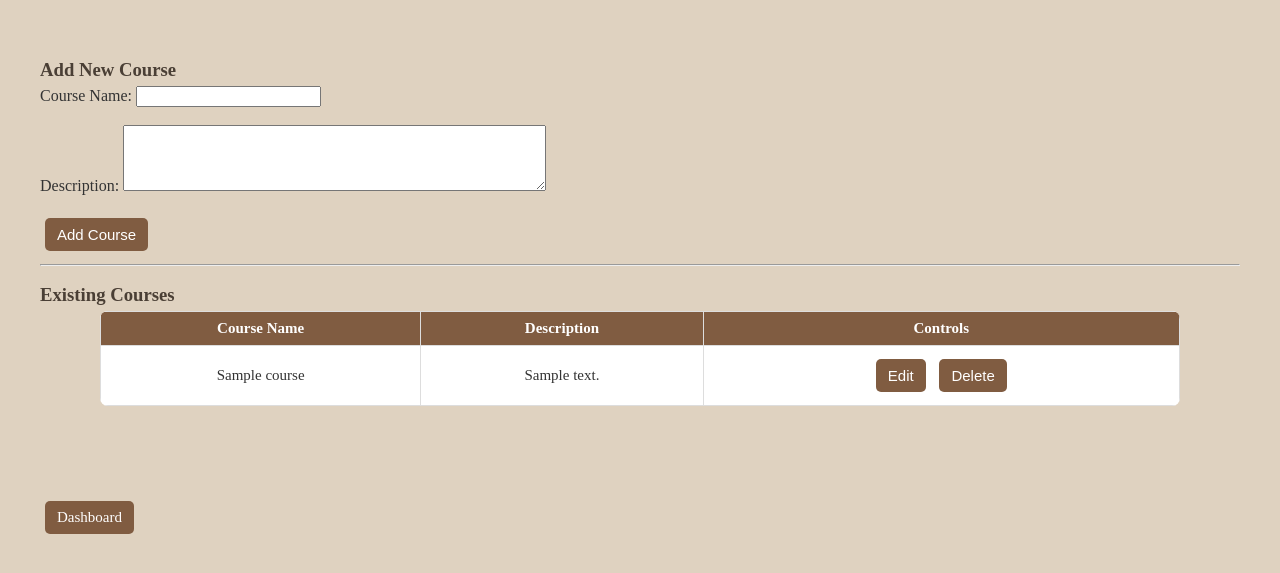
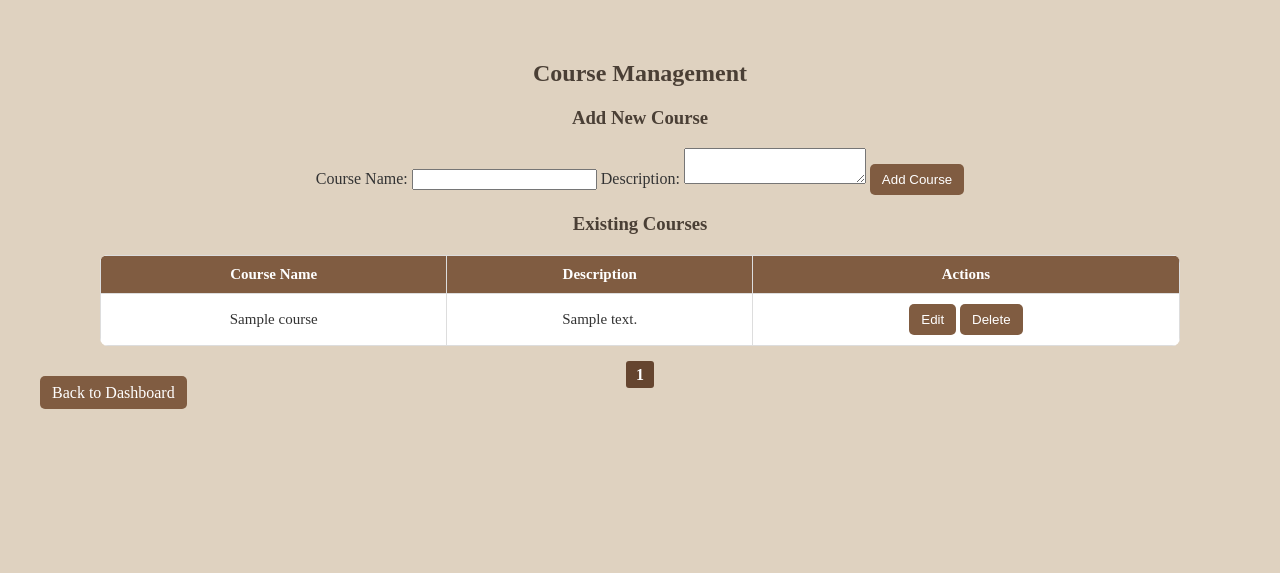
Before and after one commit to Ronalynsia/Library-Management-System, a PHP site: page /admin/courses.php in a window 1280 px wide. Shown: the top 573 px of the page. Run offline with PHP 8.4, Linux system fonts and the light colour scheme; tables that the repository leaves empty or names only in its code hold one stand-in row (values such as "Sample post").

Commit message:
Ray Laxamana
Courses.php

```diff
--- a/admin/courses.php
+++ b/admin/courses.php
@@ -6,27 +6,22 @@ require_once 'admin-class.php';
 $db = new Database();
 $admin = new Admin($db);
 
-//Pagination variables
+// Pagination Logic
 $limit = 5; // Records per page
 $current_page = isset($_GET['page']) ? (int)$_GET['page'] : 1;
 $offset = ($current_page - 1) * $limit;
 
-//Get total course count and fetch paginated courses
+// Get total course count and fetch paginated courses
 $totalCourses = $admin->getCourseCount();
 $totalPages = ceil($totalCourses / $limit);
 $courses = $admin->getCourses($limit, $offset);
 
-
-
+// Handle POST requests
 if ($_SERVER['REQUEST_METHOD'] == 'POST') {
-
     if (isset($_POST['add_course'])) {
         $course_name = trim($_POST['course_name']);
         $description = trim($_POST['description']);
         if (!empty($course_name) && !empty($description)) {
-
-            $course_name = htmlspecialchars($course_name);
-            $description = htmlspecialchars($description);
             if ($admin->addCourse($course_name, $description)) {
                 $_SESSION['success'] = "Course added successfully!";
             } else {
@@ -56,8 +51,9 @@ if ($_SERVER['REQUEST_METHOD'] == 'POST') {
             $_SESSION['error'] = "Failed to delete course.";
         }
     }
+    header("Location: courses.php?page=$current_page");
+    exit();
 }
-$courses_result = $admin->getCourses();
 ?>
 
 <!DOCTYPE html>
@@ -65,103 +61,154 @@ $courses_result = $admin->getCourses();
 <head>
     <meta charset="UTF-8">
     <meta name="viewport" content="width=device-width, initial-scale=1.0">
-    <link rel="stylesheet" href="css/courses.css">
-    <title>Course List - Library System</title>
-
+    <title>Course Management - Library System</title>
     <style>
         body {
             font-family: 'Times New Roman', sans-serif;
             background-color: #94672b4b;
             margin: 0;
-    padding:0;
             padding: 40px;
             color: #333;
         }
-
-h3 {
-    margin-bottom: 5px;
+        h2, h3 {
+            text-align: center;
             color: #4a3f35;
         }
-
         table {
             width: 90%;
             border-collapse: collapse;
-    margin-top: 5px;
+            margin: 20px auto;
             background: #fff;
             border-radius: 8px;
             overflow: hidden;
-    margin-left: auto;
-    margin-right: auto;
         }
-
         th, td {
             border: 1px solid #ddd;
-    padding: 8px 10px;
+            padding: 10px;
             text-align: center;
             font-size: 15px;
         }
-
         th {
             background-color: #805c41;
             color: #fff;
         }
-
         tr:nth-child(even) {
             background-color: #f9f9f9;
         }
-
         tr:hover {
-    background-color: #886a527e;
+            background-color: #e0d6cc;
         }
-
-
         button, a.button {
-    display: inline-block;
             background-color: #805c41;
             color: #fff;
             padding: 8px 12px;
-    margin: 5px;
+            text-decoration: none;
             border: none;
             border-radius: 5px;
+            transition: background-color 0.3s;
+        }
+        button:hover, a.button:hover {
+            background-color: #65452f;
+        }
+        .pagination {
             text-align: center;
+            margin-top: 20px;
+        }
+        .pagination a {
+            margin: 0 5px;
+            padding: 5px 10px;
+            background-color: #805c41;
+            color: #fff;
+            border-radius: 3px;
             text-decoration: none;
-    cursor: pointer;
-    font-size: 15px;
-    transition: background-color 0.3s ease, transform 0.2s ease;
+        }
+        .pagination a.active {
+            font-weight: bold;
+            background-color: #65452f;
+        }
+    </style>
+    <script>
+        function editCourse(id, currentName, currentDescription) {
+            let newName = prompt("Edit course name:", currentName);
+            let newDescription = prompt("Edit course description:", currentDescription);
+            if (newName && newDescription) {
+                let form = document.createElement("form");
+                form.method = "POST";
+                form.action = "courses.php";
+
+                let inputId = document.createElement("input");
+                inputId.type = "hidden";
+                inputId.name = "edit_id";
+                inputId.value = id;
+                form.appendChild(inputId);
+
+                let inputName = document.createElement("input");
+                inputName.type = "hidden";
+                inputName.name = "edit_course_name";
+                inputName.value = newName;
+                form.appendChild(inputName);
+
+                let inputDescription = document.createElement("input");
+                inputDescription.type = "hidden";
+                inputDescription.name = "edit_course_description";
+                inputDescription.value = newDescription;
+                form.appendChild(inputDescription);
+
+                let inputSubmit = document.createElement("input");
+                inputSubmit.type = "hidden";
+                inputSubmit.name = "edit_course";
+                form.appendChild(inputSubmit);
+
+                document.body.appendChild(form);
+                form.submit();
+            }
         }
 
-button:hover, a.button:hover {
-    background-color: #65452f;
-    transform: scale(1.05);
+        function deleteCourse(id, name) {
+            if (confirm(Are you sure you want to delete the course: ${name}?)) {
+                let form = document.createElement("form");
+                form.method = "POST";
+                form.action = "courses.php";
+
+                let inputId = document.createElement("input");
+                inputId.type = "hidden";
+                inputId.name = "delete_id";
+                inputId.value = id;
+                form.appendChild(inputId);
+
+                let inputSubmit = document.createElement("input");
+                inputSubmit.type = "hidden";
+                inputSubmit.name = "delete_course";
+                form.appendChild(inputSubmit);
+
+                document.body.appendChild(form);
+                form.submit();
             }
-
-button:active, a.button:active {
-    transform: scale(0.98);
         }
-    </style>
+    </script>
 </head>
 <body>
+    <h2>Course Management</h2>
 
     <?php
     if (isset($_SESSION['success'])) {
-        echo "<p style='color: green'>{$_SESSION['success']}</p>";
+        echo "<p style='color: green; text-align: center;'>{$_SESSION['success']}</p>";
         unset($_SESSION['success']);
     }
     if (isset($_SESSION['error'])) {
-        echo "<p style='color: red'>{$_SESSION['error']}</p>";
+        echo "<p style='color: red; text-align: center;'>{$_SESSION['error']}</p>";
         unset($_SESSION['error']);
     }
     ?>
 
     <h3>Add New Course</h3>
-    <form action="courses.php" method="POST">
-        <label for="course_name">Course Name:</label>
-        <input type="text" name="course_name" required><br><br>
-        <label for="description">Description:</label>
-        <textarea name="description" rows="4" cols="50" required></textarea><br><br>
+    <form action="courses.php?page=<?php echo $current_page; ?>" method="POST" style="text-align: center;">
+        <label>Course Name:</label>
+        <input type="text" name="course_name" required>
+        <label>Description:</label>
+        <textarea name="description" required></textarea>
         <button type="submit" name="add_course">Add Course</button>
     </form>
-    <hr>
 
     <h3>Existing Courses</h3>
     <table>
@@ -169,11 +216,11 @@ button:active, a.button:active {
             <tr>
                 <th>Course Name</th>
                 <th>Description</th>
-                <th>Controls</th>
+                <th>Actions</th>
             </tr>
         </thead>
         <tbody>
-            <?php while ($course = $courses_result->fetch_assoc()) { ?>
+            <?php while ($course = $courses->fetch_assoc()) { ?>
                 <tr>
                     <td><?php echo htmlspecialchars($course['course_name']); ?></td>
                     <td><?php echo htmlspecialchars($course['description']); ?></td>
@@ -186,72 +233,14 @@ button:active, a.button:active {
         </tbody>
     </table>
 
+    <div class="pagination">
+        <?php for ($i = 1; $i <= $totalPages; $i++) { ?>
+            <a href="?page=<?php echo $i; ?>" class="<?php echo ($i == $current_page) ? 'active' : ''; ?>">
+                <?php echo $i; ?>
+            </a>
+        <?php } ?>
+    </div>
 
-    <script>
-        function editCourse(id, currentName, currentDescription) {
-            var newName = prompt("Edit course name:", currentName);
-            var newDescription = prompt("Edit course description:", currentDescription);
-            if (newName && newDescription) {
-                var form = document.createElement("form");
-                form.method = "POST";
-                form.action = "courses.php";
-
-                var inputId = document.createElement("input");
-                inputId.type = "hidden";
-                inputId.name = "edit_id";
-                inputId.value = id;
-                form.appendChild(inputId);
-
-                var inputName = document.createElement("input");
-                inputName.type = "hidden";
-                inputName.name = "edit_course_name";
-                inputName.value = newName;
-                form.appendChild(inputName);
-
-                var inputDescription = document.createElement("input");
-                inputDescription.type = "hidden";
-                inputDescription.name = "edit_course_description";
-                inputDescription.value = newDescription;
-                form.appendChild(inputDescription);
-
-                var inputSubmit = document.createElement("input");
-                inputSubmit.type = "hidden";
-                inputSubmit.name = "edit_course";
-                form.appendChild(inputSubmit);
-
-                document.body.appendChild(form);
-                form.submit();
-            }
-        }
-
-        function deleteCourse(id, name) {
-            if (confirm("Are you sure you want to delete the course: " + name + "?")) {
-                var form = document.createElement("form");
-                form.method = "POST";
-                form.action = "courses.php";
-
-                var inputId = document.createElement("input");
-                inputId.type = "hidden";
-                inputId.name = "delete_id";
-                inputId.value = id;
-                form.appendChild(inputId);
-
-                var inputSubmit = document.createElement("input");
-                inputSubmit.type = "hidden";
-                inputSubmit.name = "delete_course";
-                form.appendChild(inputSubmit);
-
-                document.body.appendChild(form);
-                form.submit();
-            }
-        }
-    </script>
-     <br>
-    <br>
-    <br>
-    <br>
-    <br>
- <a href="dashboard.php" class="button">Dashboard</a>
-
+    <a href="dashboard.php" class="button">Back to Dashboard</a>
 </body>
 </html>
```
Lines whose indentation alone changed are shown as unchanged.
